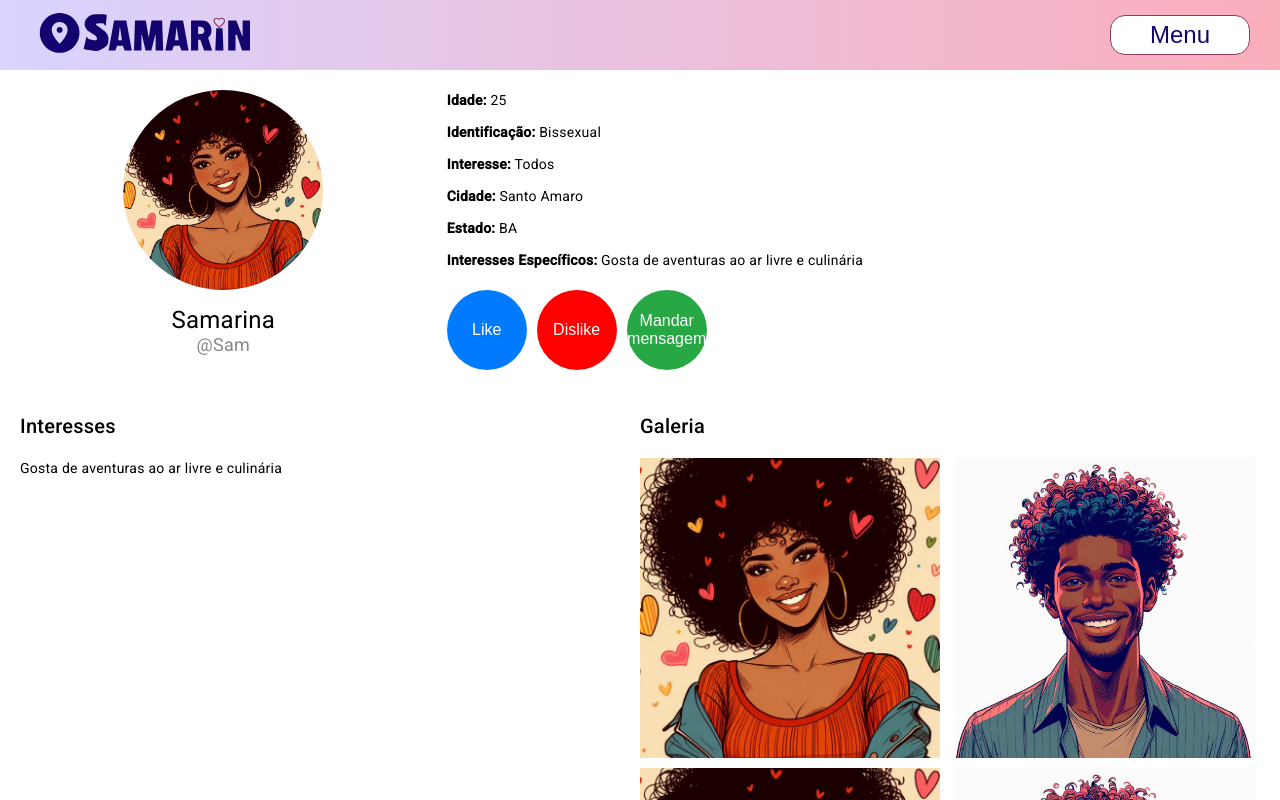
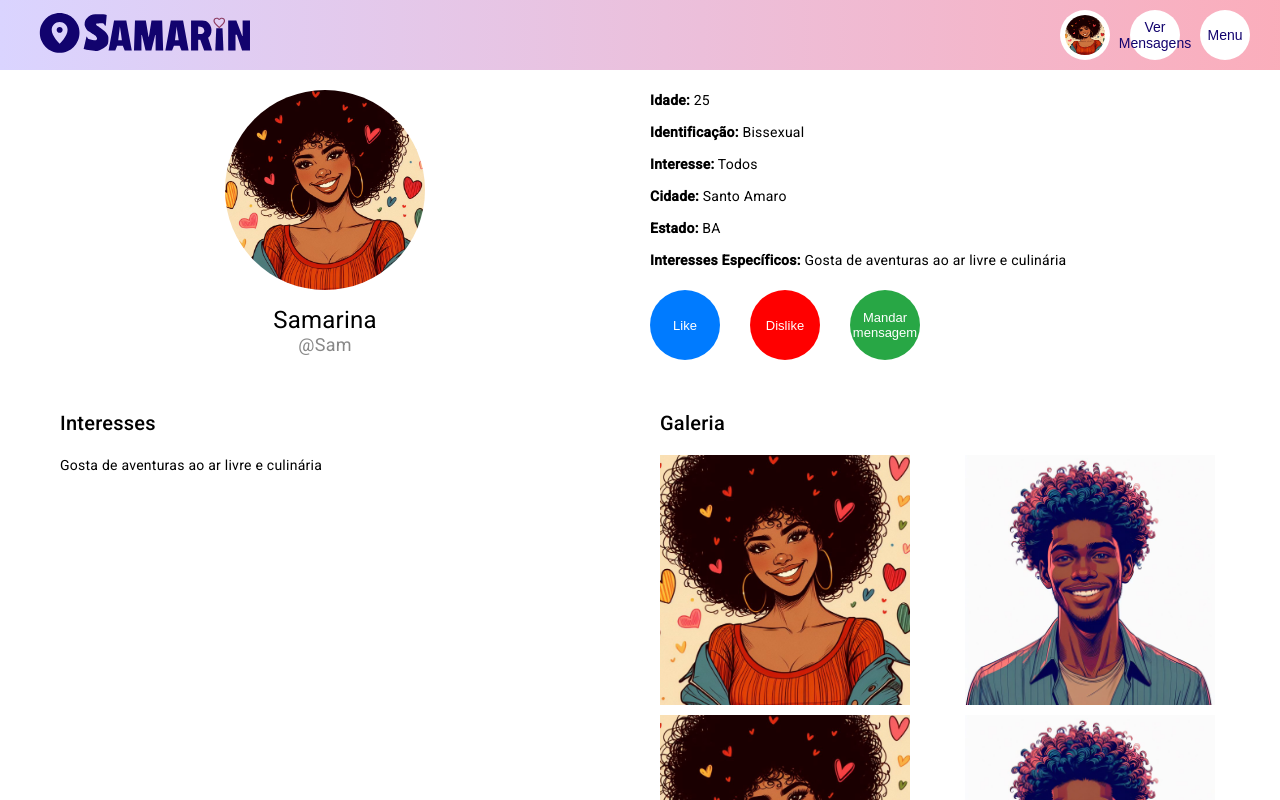
Before and after one commit to evertonesquivel/PROJETO-SAMARIN, an Angular app: page /perfil/1 in a window 1280 px wide. Shown: the top 800 px of the page. Built offline with nearby package versions, Linux system fonts and the light colour scheme; sample sign-in values are in the browser's storage.

Commit message:
adiconando dinâmica ao header

```diff
--- a/src/app/components/header/header.component.css
+++ b/src/app/components/header/header.component.css
@@ -32,15 +32,46 @@
 }
 
 .container__btn__action button {
-    width: 140px;
-    height: 40px;
-    border: solid 1px #8c3a60;
-    border-radius: 15px;
-    font-size: 24px;
+  width: 50px;
+  height: 50px;
+  border: none;
+  border-radius: 50%;
+  font-size: 14px;
   color: #12036E;
   background-color: #fff;
   margin: 0 10px;
   cursor: pointer;
+  display: flex;
+  justify-content: center;
+  align-items: center;
+}
+
+.profile-btn img,
+.profile-menu img {
+  width: 40px;
+  height: 40px;
+  border-radius: 50%;
+}
+
+.profile-menu {
+  position: absolute;
+  top: 70px; /* Ajuste se necessário para a posição correta abaixo do header */
+  right: 10px;
+  background-color: white;
+  border: 1px solid #ddd;
+  box-shadow: 0 2px 5px rgba(0, 0, 0, 0.2);
+  z-index: 1000;
+  padding: 10px;
+  border-radius: 10px;
+  text-align: center;
+}
+
+.message-btn {
+  /* Estilo do botão de mensagens */
+}
+
+.menu-btn {
+  /* Estilo do botão de menu */
 }
 
 .navbar {
@@ -51,7 +82,7 @@
   border: 1px solid #ddd;
   box-shadow: 0 2px 5px rgba(0, 0, 0, 0.2);
   z-index: 1000;
-    width: 140px; /* Ajuste conforme necessário */
+  width: 140px;
 }
 
 .navbar ul {
--- a/src/app/components/header/header.component.html
+++ b/src/app/components/header/header.component.html
@@ -5,10 +5,29 @@
     </a>
   </div>
 
-    <!-- Condicional para mostrar o botão de login ou o menu -->
   <div class="container__btn__action">
     <ng-container *ngIf="isAuthenticated; else showLogin">
-        <button (click)="toggleNavbar()">Menu</button>
+      <!-- Botão com a foto de perfil -->
+      <button class="profile-btn" (click)="toggleProfileMenu()">
+        <img *ngIf="userProfile?.images?.length" [src]="userProfile.images[0]" alt="Foto de perfil">
+      </button>
+
+      <div *ngIf="profileMenuOpen" class="profile-menu">
+        <div class="profile-info">
+          <img *ngIf="userProfile?.images?.length" [src]="userProfile.images[0]" alt="Foto de perfil">
+          <p>{{ userProfile?.name }}</p>
+          <p>{{ userProfile?.email }}</p>
+          <p>{{ "@" + userProfile?.nickname }}</p>
+        </div>
+        <button (click)="goToMessages()">Ver Mensagens</button>
+        <button (click)="logout()">Logout</button>
+      </div>
+
+      <!-- Botão para ver mensagens -->
+      <button class="message-btn" (click)="goToMessages()">Ver Mensagens</button>
+
+      <!-- Botão do menu -->
+      <button class="menu-btn" (click)="toggleNavbar()">Menu</button>
       <div *ngIf="navbarOpen" class="navbar">
         <ul>
           <li (click)="logout()">Logout</li>
--- a/src/app/components/header/header.component.ts
+++ b/src/app/components/header/header.component.ts
@@ -1,7 +1,9 @@
-import { Component } from '@angular/core';
+import { Component, OnInit } from '@angular/core';
 import { Router } from '@angular/router';
 import { AuthService } from '../../services/auth/login.service';
+import { MainSectionService } from '../../services/user-data/main-section.service';
 import { CommonModule } from '@angular/common';
+
 @Component({
   selector: 'app-header',
   templateUrl: './header.component.html',
@@ -9,24 +11,48 @@ import { CommonModule } from '@angular/common';
   standalone: true,
   imports: [CommonModule]
 })
-export class HeaderComponent {
-  isAuthenticated: boolean;
+export class HeaderComponent implements OnInit {
+  isAuthenticated: boolean = false;
   navbarOpen: boolean = false;
+  profileMenuOpen: boolean = false;
+  userProfile: any = {};  // Ajuste conforme o tipo do perfil
 
-  constructor(private authService: AuthService, private router: Router) {
+  constructor(
+    private authService: AuthService,
+    private router: Router,
+    private mainSectionService: MainSectionService
+  ) {}
+
+  ngOnInit() {
     this.isAuthenticated = this.authService.isAuthenticated();
+
+    if (this.isAuthenticated) {
+      // Supondo que getPeople() retorna um array de perfis, você pode precisar ajustar conforme a estrutura real dos dados
+      const people = this.mainSectionService.getPeople();
+      if (people.length > 0) {
+        this.userProfile = people[0];  // Ajuste conforme necessário
+      }
+    }
   }
 
   toggleNavbar() {
     this.navbarOpen = !this.navbarOpen;
   }
 
+  toggleProfileMenu() {
+    this.profileMenuOpen = !this.profileMenuOpen;
+  }
+
   navigateToLogin() {
     this.router.navigate(['/login']);
   }
 
+  goToMessages() {
+    this.router.navigate(['/messages']);
+  }
+
   logout() {
     this.authService.logout();
-    this.router.navigate(['/login']); // Redireciona para a página de login após o logout
+    this.router.navigate(['/login']);
   }
 }
--- a/src/app/components/main-section/main-section.component.ts
+++ b/src/app/components/main-section/main-section.component.ts
@@ -1,5 +1,5 @@
 import { Component, OnInit } from '@angular/core';
-import { MainSectionService } from '../../services/main-section.service';
+import { MainSectionService } from '../../services/user-data/main-section.service';
 import { Person } from '../../models/person.model';
 import { MatDialog } from '@angular/material/dialog';
 import { PerfilPopupComponent } from '../perfil-popup/perfil-popup.component';
--- a/src/app/components/pages/perfil-page/perfil-page.component.css
+++ b/src/app/components/pages/perfil-page/perfil-page.component.css
@@ -5,7 +5,7 @@
 }
 
 .perfil-left {
-    flex: 1;
+    flex: 2;
     text-align: center;
 }
 
@@ -35,16 +35,16 @@
 .actions {
     margin-top: 20px;
     display: flex;
-    gap: 10px;
+    gap: 30px;
 }
 
 .like, .dislike, .send-message {
-    width: 80px;
-    height: 80px;
+    width: 70px;
+    height: 70px;
     border: none;
     border-radius: 40px; /* Botões redondos */
     cursor: pointer;
-    font-size: 16px;
+    font-size: 13px;
     color: #fff;
 }
 
@@ -68,6 +68,7 @@
 
 .interests-container {
     flex: 2;
+    margin-left: 40px;
 }
 
 .gallery-container {
@@ -81,13 +82,14 @@
 }
 
 .gallery-grid img {
-    width: 300px;
-    height: 300px; /* Manter a proporção quadrada */
+    width: 250px;
+    height: 250px; /* Manter a proporção quadrada */
     object-fit: cover; /* Ajusta o corte */
     cursor: pointer;
     padding: 0 auto;
 }
 
+/* Estilo para o popup e para o botão de fechar */
 .popup {
     position: fixed;
     top: 0;
@@ -99,24 +101,25 @@
     justify-content: center;
     align-items: center;
     z-index: 1000;
-    display: none; /* Inicialmente escondido */
-}
+  }
 
-.popup img {
+  .popup img {
     max-width: 90%;
     max-height: 80%;
-}
-/* Botão de fechar */
-.close-btn {
+  }
+
+  .close-popup {
     position: absolute;
-    top: 20px;
-    right: 20px;
-    background-color: #fff;
+    top: 10px;
+    right: 10px;
+    background: #fff;
     border: none;
-    border-radius: 50%;
-    padding: 10px;
+    padding: 10px 15px;
     cursor: pointer;
-    font-size: 20px;
-    color: #000;
-    z-index: 1001;
+    font-size: 16px;
+    border-radius: 5px;
   }
+
+  .close-popup:hover {
+    background: #ddd;
+  }
--- a/src/app/components/pages/perfil-page/perfil-page.component.html
+++ b/src/app/components/pages/perfil-page/perfil-page.component.html
@@ -35,8 +35,10 @@
     </div>
   </div>
 
-  <!-- Popup -->
-  <div class="popup" *ngIf="selectedImage">
-    <button class="close-btn" (click)="closePopup()">×</button>
-    <img [src]="selectedImage" alt="Imagem ampliada">
-  </div>
+  <!-- Seção Principal e Nova Seção continuam iguais -->
+
+<!-- Popup para exibir imagem -->
+<div class="popup" *ngIf="selectedImage">
+  <img [src]="selectedImage" alt="Imagem em destaque">
+  <button class="close-popup" (click)="closePopup()">Fechar</button>
+</div>
--- a/src/app/services/auth/login.service.ts
+++ b/src/app/services/auth/login.service.ts
@@ -1,7 +1,7 @@
 import { Injectable } from '@angular/core';
 import { Observable, of, throwError } from 'rxjs';
 import { Person } from '../../models/person.model';
-import { MainSectionService } from '../../services/main-section.service';
+import { MainSectionService } from '../user-data/main-section.service';
 
 @Injectable({
   providedIn: 'root'
@@ -32,6 +32,7 @@ export class AuthService {
     }
   }
 
+
   isAuthenticated(): boolean {
     if (typeof window !== 'undefined') {
       return !!localStorage.getItem('token');
--- a/src/app/services/main-section.service.ts
+++ b/src/app/services/user-data/main-section.service.ts
@@ -1,5 +1,5 @@
 import { Injectable } from '@angular/core';
-import { Person } from '../models/person.model';
+import { Person } from '../../models/person.model';
 
 @Injectable({
   providedIn: 'root'
```
Also changed, not shown: src/app/components/pages/perfil-page/perfil-page.component.ts (+3 -4 lines), 1 other file (tests, documents, lock files or other folders). Lines whose indentation alone changed are shown as unchanged.
